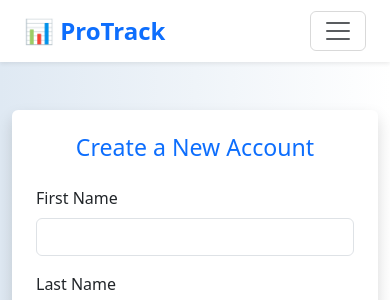
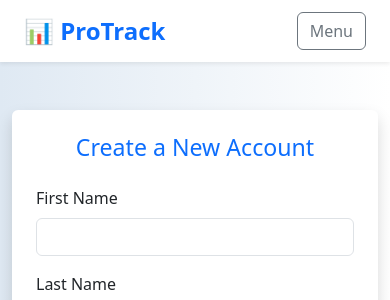
Before and after one commit to Rbho10/CITS3403_PROJECT, a Flask app: page /signup in a window 390 px wide. Shown: the top 300 px of the page. Run offline with Flask 3, Linux system fonts and the light colour scheme.

Commit message:
reactive base.html when screen size changes

```diff
--- a/app/templates/base.html
+++ b/app/templates/base.html
@@ -21,9 +21,16 @@
     <nav class="navbar navbar-expand-lg navbar-light bg-white shadow-sm px-4">
         <a class="navbar-brand text-primary" href="#">📊 ProTrack</a>
 
-        <button class="navbar-toggler" type="button" data-bs-toggle="collapse" data-bs-target="#navbarNav">
-            <span class="navbar-toggler-icon"></span>
-        </button>
+        <div class="d-flex align-items-center">
+            <!-- extra “Menu” button on small screens -->
+            <button class="btn btn-outline-secondary d-lg-none"
+                    type="button"
+                    data-bs-toggle="collapse" data-bs-target="#navbarNav"
+                    aria-controls="navbarNav" aria-expanded="false"
+                    aria-label="Toggle navigation">
+              Menu
+            </button>
+          </div>
 
         <div class="collapse navbar-collapse" id="navbarNav">
             <ul class="navbar-nav ms-3">
@@ -63,6 +70,9 @@
         }
 
     </script>
+      <script src="https://cdn.jsdelivr.net/npm/bootstrap@5.3.0/dist/js/bootstrap.bundle.min.js"
+          integrity="sha384-…"
+          crossorigin="anonymous"></script>
 </body>
 
 </html>
```
